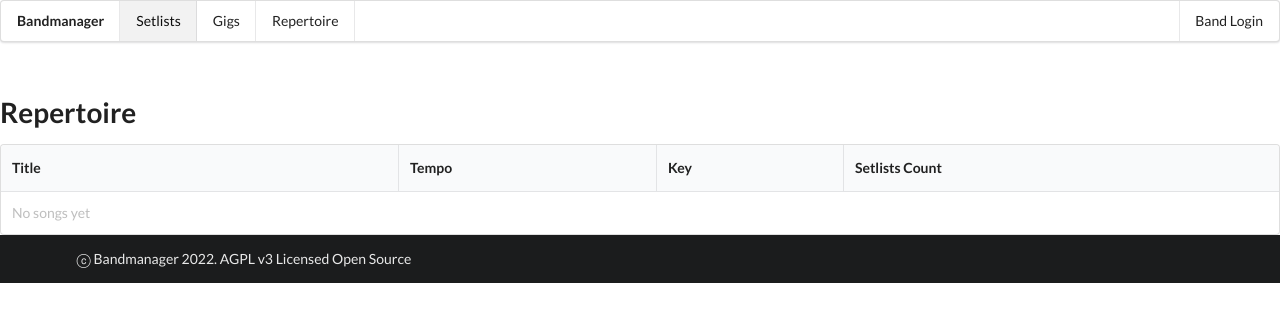
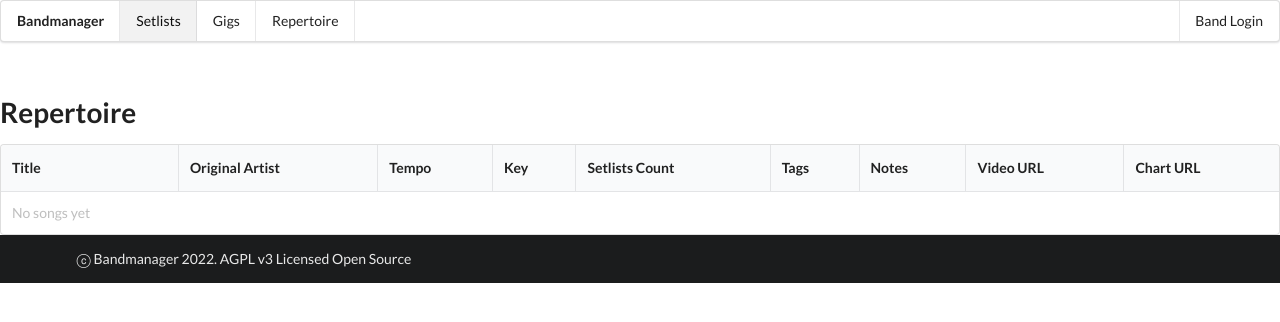
Before and after one commit to pacharanero/bandmanager, a Django app: page /songs/ in a window 1280 px wide. Shown: the top 322 px of the page. Run offline with Django 4.2, Linux system fonts and the light colour scheme; data that the repository does not hold is empty; some libraries are stand-ins or nearby versions.

Commit message:
adds an improved song list view

```diff
--- a/bandapp/templates/bandapp/song_list.html
+++ b/bandapp/templates/bandapp/song_list.html
@@ -1,27 +1,41 @@
-{% extends "base.html" %}
-
-{% block content %}
+{% extends "base.html" %} {% block content %}
 <h1>Repertoire</h1>
 
 <table class="ui celled table">
   <thead>
     <tr>
       <th>Title</th>
+      <th>Original Artist</th>
       <th>Tempo</th>
       <th>Key</th>
       <th>Setlists Count</th>
+      <th>Tags</th>
+      <th>Notes</th>
+      <th>Video URL</th>
+      <th>Chart URL</th>
     </tr>
   </thead>
   <tbody>
     {% for song in object_list %}
     <tr>
       <td data-label="song.title">{{ song.title }}</td>
+      <td data-label="song.original_artist">{{ song.original_artist }}</td>
       <td data-label="song.tempo">{{ song.tempo }}</td>
       <td data-label="song.key">{{ song.key }}</td>
       <td data-label="song.setlists.count">{{ song.setlists.count }}</td>
+      <td data-label="song.tags">
+        {% for tag in song.tags.all %}
+        <div class="ui {{ tag.colour }} tag label">{{ tag.text }}</div>
+        {% endfor %}
+      </td>
+      <td data-label="song.notes">{{ song.notes }}</td>
+      <td data-label="song.video_url"><a href="{{ song.video_url }}" target="_blank">{{ song.video_url | truncatechars:20 }}</a></td>
+      <td data-label="song.chart_url"><a href="{{ song.chart_url }}" target="_blank">{{ song.chart_url | truncatechars:20 }}</a></td>
     </tr>
     {% empty %}
-    <tr class="disabled"><td>No songs yet</td></tr>
+    <tr class="disabled">
+      <td>No songs yet</td>
+    </tr>
     {% endfor %}
   </tbody>
 </table>
```
Lines whose indentation alone changed are shown as unchanged.
